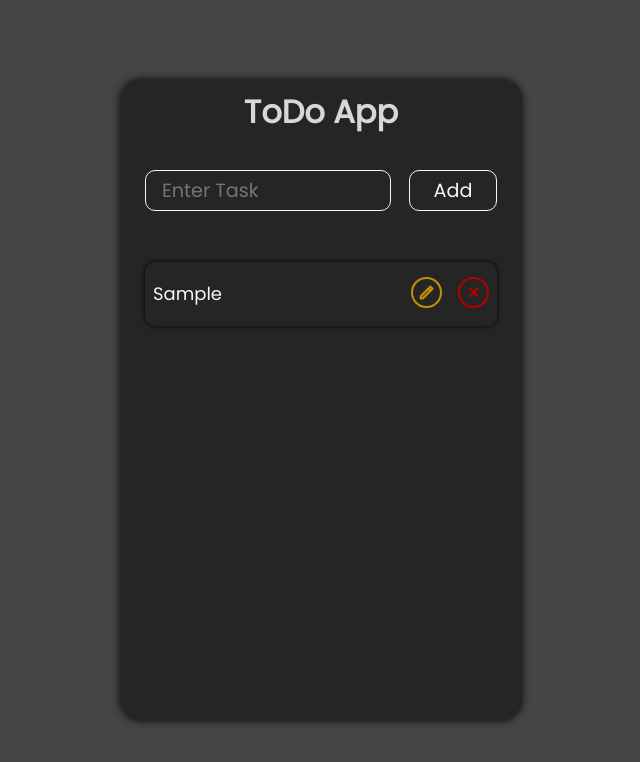
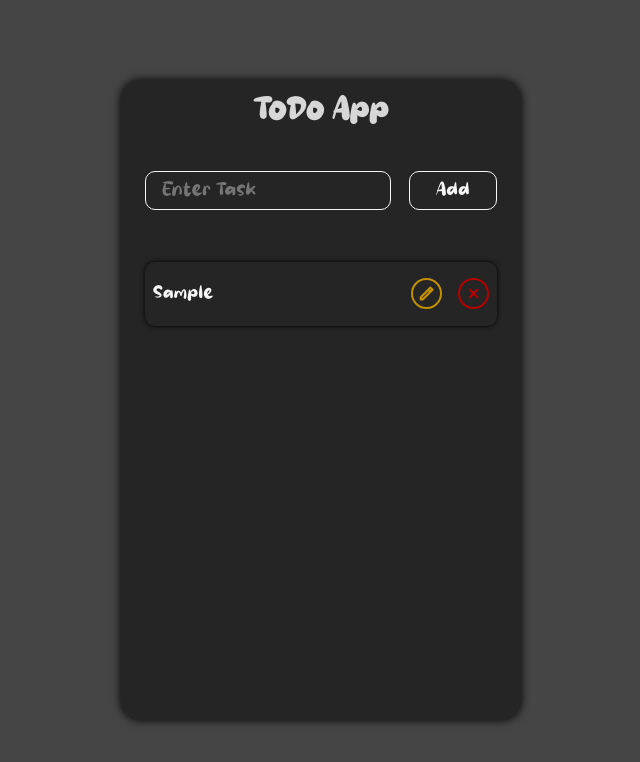
Before and after one commit to errohitkewat/cohort-3.0-DOM-, a plain HTML site: page project02/index.html in a window 1280 px wide. Both pictures are taken after typing "Sample" into the empty fields and a click on the button "Add". Shown: the whole page, without its empty margins (319-959 px from the left). Drawn offline with nearby package versions, Linux system fonts and the light colour scheme.

Commit message:
updated, with edit and delete

```diff
--- a/project02/script.js
+++ b/project02/script.js
@@ -1,15 +1,21 @@
 let taskInput = document.querySelector("input");
 let addBtn = document.querySelector(".add");
-let deleteTask = document.querySelector(".del")
 let todoContainer = document.querySelector(".list-container");
 
+let editingTask = null;
 
 
 addBtn.addEventListener("click", () => {
     let value = taskInput.value;
     if (value.trim() === "") return;
 
-
+    if (editingTask) {
+        editingTask.innerText = value
+        editingTask = null;
+        taskInput.value = "";
+        return
+    }
+    else {
         let todo = document.createElement("div");
         todo.classList.add("todo");
 
@@ -24,13 +30,24 @@ addBtn.addEventListener("click", () => {
 
         let edit = document.createElement("button")
         edit.classList.add("edit");
+
+        edit.addEventListener("click", () => {
+            editingTask = h2;
+            taskInput.value = h2.innerText;
+        })
+
         let del = document.createElement("button")
         del.classList.add("del")
+        del.addEventListener("click", () => {
+            todo.remove();
+        })
 
         let editIcon = document.createElement("i");
         editIcon.classList.add("ri-pencil-line")
+
         let deleteIcon = document.createElement("i");
         deleteIcon.classList.add("ri-close-fill")
+
 
         todo.append(left, right);
         left.append(h2);
@@ -39,6 +56,8 @@ addBtn.addEventListener("click", () => {
         del.append(deleteIcon)
 
         todoContainer.append(todo);
+        taskInput.value = "";
+    }
 
 
     // todoContainer.innerHTML += `<div class="todo">
@@ -51,12 +70,4 @@ addBtn.addEventListener("click", () => {
     //                         </div>
     //                     </div>`;
 
-    taskInput.value = "";
 })
-
-
-
-
-// deleteTask.addEventListener("click", () => {
-
-// })
--- a/project02/style.css
+++ b/project02/style.css
@@ -1,13 +1,13 @@
 @font-face {
-    font-family: Poppins;
-    src: url(./Poppins-Regular.ttf);
+    font-family: Sabaling;
+    src: url(./Sabaling-6Rv2v.otf);
 }
 
 *{
     margin: 0;
     padding: 0;
     box-sizing: border-box;
-    font-family: Poppins;
+    font-family: Sabaling;
     color: whitesmoke;
 }
 html,body{
@@ -35,7 +35,7 @@ h1{
     display: flex;
     align-items: center;
     justify-content: center;
-    color: rgb(215, 215, 215)
+    color: rgb(215, 215, 215);
 }
 
 #input-container{
@@ -47,7 +47,7 @@ h1{
 }
 input{
     font-size: 1.2rem;
-    padding: 0.3rem 1rem;
+    padding: 0.5rem 1rem;
     border: none;
     outline: none;
     border-radius: 10px;
@@ -60,7 +60,7 @@ input{
 }
 .add{
     font-size: 1.2rem;
-    padding: 0.3rem 1rem;
+    padding: 0.5rem 1rem;
     border: none;
     outline: none;
     border-radius: 10px;
@@ -103,7 +103,7 @@ input{
 
 }
 .todo .left h2{
-    font-weight: 400;
+    font-weight: 100;
     font-size: 18px;
 
 }
```
Also changed, not shown: project02/Poppins-Regular.ttf (deleted), project02/Sabaling-6Rv2v.otf (added). Lines whose indentation alone changed are shown as unchanged.
